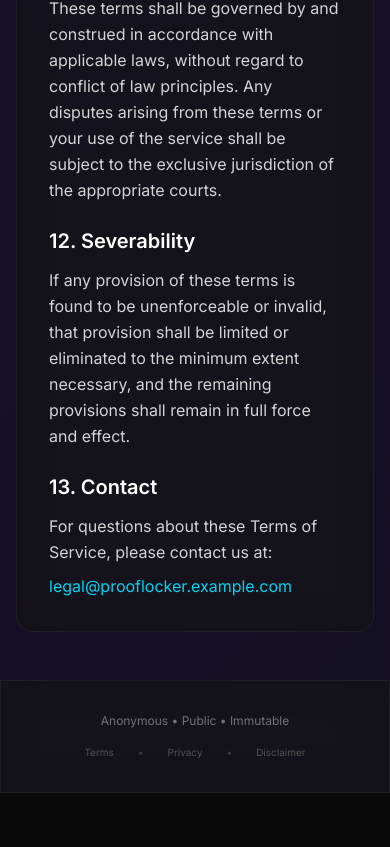
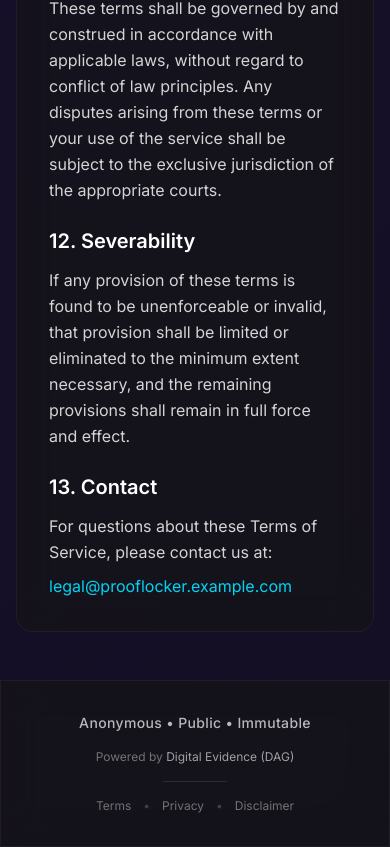
Before and after one commit to Boomchakalala/prooflocker, a Next.js app: page /legal/terms in a window 390 px wide. Shown: the part 3557-4404 px from the top of the page. Before the commit the page ends 4350 px from the top, so only its background shows below. Built offline with nearby package versions, Linux system fonts and the light colour scheme; no server answers.

Commit message:
Sandbox autosave

```diff
--- a/src/components/Footer.tsx
+++ b/src/components/Footer.tsx
@@ -3,66 +3,81 @@ import Link from "next/link";
 export default function Footer() {
   return (
     <footer className="border-t border-white/5 glass relative z-10">
-      <div className="max-w-7xl mx-auto px-4 sm:px-6 lg:px-8 py-8 sm:py-10">
-        <div className="flex flex-col gap-4">
-          {/* Main footer row - On web: 3-col layout, On mobile: centered tagline only */}
-          <div className="flex items-center justify-between gap-4 md:relative">
-            <p className="text-xs md:text-sm text-neutral-500 hidden md:block">
-              <span className="text-white/70">Powered by Digital Evidence (DAG)</span>
-            </p>
-            <p className="flex-1 text-center text-xs md:text-sm text-neutral-500 md:absolute md:left-1/2 md:-translate-x-1/2">
+      <div className="max-w-7xl mx-auto px-4 sm:px-6 lg:px-8 py-8 md:py-10">
+        <div className="flex flex-col gap-5 md:gap-4">
+          {/* Mobile layout - Stacked centered content */}
+          <div className="flex flex-col gap-4 items-center md:hidden">
+            {/* Tagline */}
+            <p className="text-sm text-white/70 font-medium tracking-wide">
               Anonymous • Public • Immutable
             </p>
-            {/* Legal links - On web: right-aligned, On mobile: hidden (shown in row below) */}
-            <div className="hidden md:flex md:items-center md:gap-4 md:text-xs md:text-neutral-600 md:whitespace-nowrap">
+
+            {/* Powered by - Mobile */}
+            <p className="text-xs text-neutral-500">
+              Powered by <span className="text-neutral-400">Digital Evidence (DAG)</span>
+            </p>
+
+            {/* Divider */}
+            <div className="w-16 h-px bg-white/10"></div>
+
+            {/* Legal links - Mobile */}
+            <div className="flex items-center gap-3 text-xs text-neutral-500">
               <Link
                 href="/legal/terms"
-                className="hover:text-neutral-400 transition-colors focus:outline-none focus:text-neutral-300"
+                className="hover:text-neutral-300 transition-colors"
               >
                 Terms
               </Link>
               <span className="text-neutral-700">•</span>
               <Link
                 href="/legal/privacy"
-                className="hover:text-neutral-400 transition-colors focus:outline-none focus:text-neutral-300"
+                className="hover:text-neutral-300 transition-colors"
               >
                 Privacy
               </Link>
               <span className="text-neutral-700">•</span>
               <Link
                 href="/legal/disclaimer"
-                className="hover:text-neutral-400 transition-colors focus:outline-none focus:text-neutral-300"
+                className="hover:text-neutral-300 transition-colors"
               >
                 Disclaimer
               </Link>
             </div>
           </div>
 
-          {/* Legal links row - Mobile only: centered */}
-          <div className="flex items-center justify-center gap-6 text-[10px] text-neutral-600 md:hidden">
+          {/* Desktop layout - 3-column */}
+          <div className="hidden md:flex items-center justify-between gap-4">
+            <p className="text-sm text-neutral-500">
+              <span className="text-white/70">Powered by Digital Evidence (DAG)</span>
+            </p>
+            <p className="text-sm text-neutral-500 absolute left-1/2 -translate-x-1/2">
+              Anonymous • Public • Immutable
+            </p>
+            <div className="flex items-center gap-4 text-xs text-neutral-600 whitespace-nowrap">
               <Link
                 href="/legal/terms"
-              className="hover:text-neutral-400 transition-colors focus:outline-none focus:text-neutral-300"
+                className="hover:text-neutral-400 transition-colors"
               >
                 Terms
               </Link>
               <span className="text-neutral-700">•</span>
               <Link
                 href="/legal/privacy"
-              className="hover:text-neutral-400 transition-colors focus:outline-none focus:text-neutral-300"
+                className="hover:text-neutral-400 transition-colors"
               >
                 Privacy
               </Link>
               <span className="text-neutral-700">•</span>
               <Link
                 href="/legal/disclaimer"
-              className="hover:text-neutral-400 transition-colors focus:outline-none focus:text-neutral-300"
+                className="hover:text-neutral-400 transition-colors"
               >
                 Disclaimer
               </Link>
             </div>
           </div>
         </div>
+      </div>
     </footer>
   );
 }
```
Lines whose indentation alone changed are shown as unchanged.
